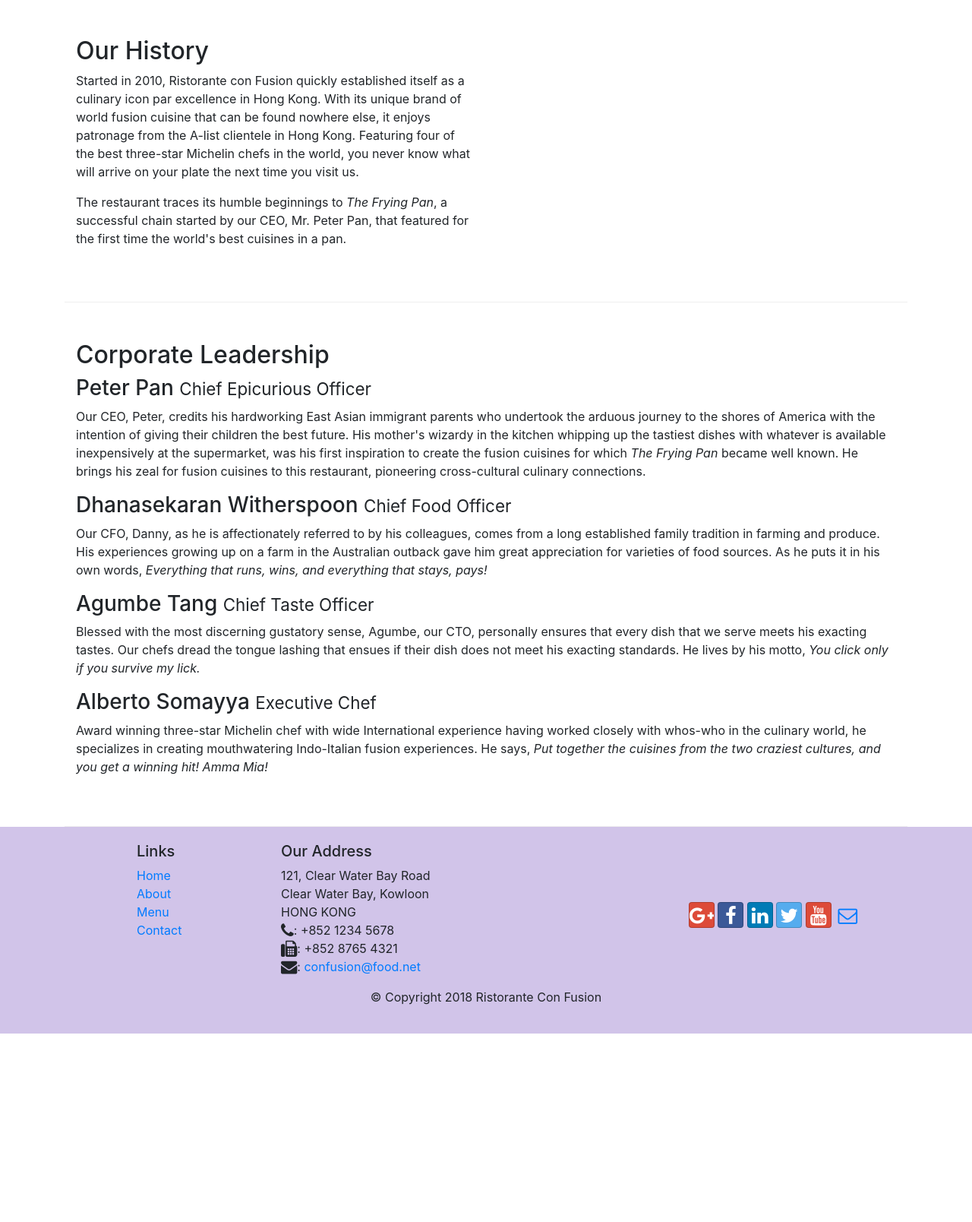
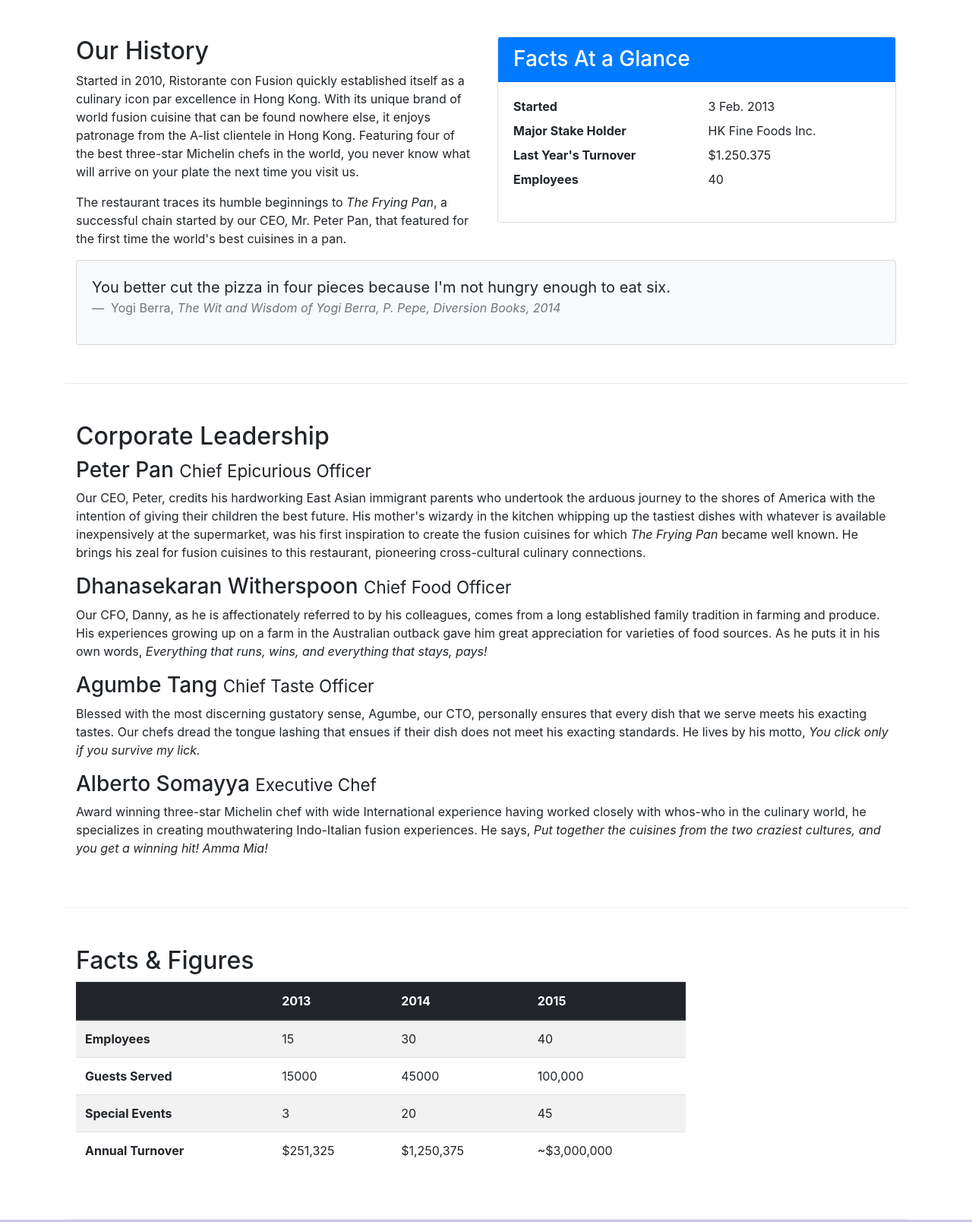
Before and after one commit to christian-tejeda/hkust-fs-bootstrap, a website: page aboutus.html in a window 1280 px wide. Shown: the part 800-2408 px from the top of the page at 76% size. Before the commit the page ends 2160 px from the top, so only its background shows below. Drawn offline with nearby package versions, Linux system fonts and the light colour scheme.

Commit message:
Tables and cards

```diff
--- a/aboutus.html
+++ b/aboutus.html
@@ -1,32 +1,36 @@
 <!DOCTYPE html>
 <html lang="en">
-
     <head>
-
-    <meta charset="utf-8">
-    <meta name="viewport" content="width=device-width, initial-scale=1, shrink-to-fit=no">
-    <meta http-equiv="x-ua-compatible" content="ie=edge">
+        <meta charset="utf-8" />
+        <meta name="viewport" content="width=device-width, initial-scale=1, shrink-to-fit=no" />
+        <meta http-equiv="x-ua-compatible" content="ie=edge" />
 
         <title>Ristorante Con Fusion: About Us</title>
 
-    <link rel="stylesheet" href="node_modules/bootstrap/dist/css/bootstrap.min.css">
-    <link rel="stylesheet" href="css/styles.css">
-    <link rel="stylesheet" href="node_modules/font-awesome/css/font-awesome.min.css">
-    <link rel="stylesheet" href="node_modules/bootstrap-social/bootstrap-social.css">
-
+        <link rel="stylesheet" href="node_modules/bootstrap/dist/css/bootstrap.min.css" />
+        <link rel="stylesheet" href="css/styles.css" />
+        <link rel="stylesheet" href="node_modules/font-awesome/css/font-awesome.min.css" />
+        <link rel="stylesheet" href="node_modules/bootstrap-social/bootstrap-social.css" />
     </head>
 
     <body>
-
         <nav class="navbar navbar-dark navbar-expand-sm fixed-top">
             <div class="container">
                 <a class="navbar-brand" href="#">Ristorante Con Fusion</a>
                 <div id="Navbar" class="collapse navbar-collapse">
                     <ul class="navbar-nav mr-auto">
-                        <li class="nav-item"><a class="nav-link" href="./index.html"><span class="fa fa-home fa-lg"></span> Home</a></li>
-                        <li class="nav-item active"><a class="nav-link" href="#"><span class="fa fa-info fa-lg"></span> About</a></li>
-                        <li class="nav-item"><a class="nav-link" href="#"><span class="fa fa-list fa-lg"></span> Menu</a></li>
-                        <li class="nav-item"><a class="nav-link" href="./contactus.html"><span class="fa fa-address-card fa-lg"></span> Contact</a></li>
+                        <li class="nav-item">
+                            <a class="nav-link" href="./index.html"><span class="fa fa-home fa-lg"></span> Home</a>
+                        </li>
+                        <li class="nav-item active">
+                            <a class="nav-link" href="#"><span class="fa fa-info fa-lg"></span> About</a>
+                        </li>
+                        <li class="nav-item">
+                            <a class="nav-link" href="#"><span class="fa fa-list fa-lg"></span> Menu</a>
+                        </li>
+                        <li class="nav-item">
+                            <a class="nav-link" href="./contactus.html"><span class="fa fa-address-card fa-lg"></span> Contact</a>
+                        </li>
                     </ul>
                 </div>
             </div>
@@ -43,6 +47,7 @@
                         <p>We take inspiration from the World's best cuisines, and create a unique fusion experience. Our lipsmacking creations will tickle your culinary senses!</p>
                     </div>
                     <div class="col-12 col-sm">
+
                     </div>
                 </div>
             </div>
@@ -56,35 +61,122 @@
             <div class="row row-content align-items-center">
                 <div class="col-12">
                     <h3>About Us</h3>
-               <hr>
+                    <hr />
                 </div>
             </div>
 
             <div class="row row-content">
                 <div class="col-sm-6">
                     <h2>Our History</h2>
-                <p>Started in 2010, Ristorante con Fusion quickly established itself as a culinary icon par excellence in Hong Kong. With its unique brand of world fusion cuisine that can be found nowhere else, it enjoys patronage from the A-list clientele in Hong Kong.  Featuring four of the best three-star Michelin chefs in the world, you never know what will arrive on your plate the next time you visit us.</p>
+                    <p>
+                        Started in 2010, Ristorante con Fusion quickly established itself as a culinary icon par excellence in Hong Kong. With its unique brand of world fusion cuisine that can be found nowhere else, it enjoys patronage from
+                        the A-list clientele in Hong Kong. Featuring four of the best three-star Michelin chefs in the world, you never know what will arrive on your plate the next time you visit us.
+                    </p>
                     <p>The restaurant traces its humble beginnings to <em>The Frying Pan</em>, a successful chain started by our CEO, Mr. Peter Pan, that featured for the first time the world's best cuisines in a pan.</p>
                 </div>
-            <div>
+                <div class="col-12 col-sm-6">
+                    <div class="card">
+                        <h3 class="card-header bg-primary text-white">
+                            Facts At a Glance
+                        </h3>
+                        <div class="card-body">
+                            <dl class="row">
+                                <dt class="col-6">Started</dt>
+                                <dd class="col-6">3 Feb. 2013</dd>
+                                <dt class="col-6">Major Stake Holder</dt>
+                                <dd class="col-6">HK Fine Foods Inc.</dd>
+                                <dt class="col-6">Last Year's Turnover</dt>
+                                <dd class="col-6">$1.250.375</dd>
+                                <dt class="col-6">Employees</dt>
+                                <dd class="col-6">40</dd>
+                            </dl>
                         </div>
                     </div>
-
+                </div>
+                <div class="col-12">
+                    <div class="card card-body bg-light">
+                        <blockquote class="blockquote">
+                            <p class="mb-0">You better cut the pizza in four pieces because I'm not hungry enough to eat six.</p>
+                            <footer class="blockquote-footer">
+                                Yogi Berra,
+                                <cite title="Source Title">The Wit and Wisdom of Yogi Berra, P. Pepe, Diversion Books, 2014</cite>
+                            </footer>
+                        </blockquote>
+                    </div>
+                </div>
+            </div>
 
             <div class="row row-content">
                 <div class="col-12">
                     <h2>Corporate Leadership</h2>
                     <h3>Peter Pan <small>Chief Epicurious Officer</small></h3>
-                <p class="d-none d-sm-block">Our CEO, Peter, credits his hardworking East Asian immigrant parents who undertook the arduous journey to the shores of America with the intention of giving their children the best future. His mother's wizardy in the kitchen whipping up the tastiest dishes with whatever is available inexpensively at the supermarket, was his first inspiration to create the fusion cuisines for which <em>The Frying Pan</em> became well known. He brings his zeal for fusion cuisines to this restaurant, pioneering cross-cultural culinary connections.</p>
+                    <p class="d-none d-sm-block">
+                        Our CEO, Peter, credits his hardworking East Asian immigrant parents who undertook the arduous journey to the shores of America with the intention of giving their children the best future. His mother's wizardy in the
+                        kitchen whipping up the tastiest dishes with whatever is available inexpensively at the supermarket, was his first inspiration to create the fusion cuisines for which <em>The Frying Pan</em> became well known. He
+                        brings his zeal for fusion cuisines to this restaurant, pioneering cross-cultural culinary connections.
+                    </p>
                     <h3>Dhanasekaran Witherspoon <small>Chief Food Officer</small></h3>
-                <p class="d-none d-sm-block">Our CFO, Danny, as he is affectionately referred to by his colleagues, comes from a long established family tradition in farming and produce. His experiences growing up on a farm in the Australian outback gave him great appreciation for varieties of food sources. As he puts it in his own words, <em>Everything that runs, wins, and everything that stays, pays!</em></p>
+                    <p class="d-none d-sm-block">
+                        Our CFO, Danny, as he is affectionately referred to by his colleagues, comes from a long established family tradition in farming and produce. His experiences growing up on a farm in the Australian outback gave him
+                        great appreciation for varieties of food sources. As he puts it in his own words, <em>Everything that runs, wins, and everything that stays, pays!</em>
+                    </p>
                     <h3>Agumbe Tang <small>Chief Taste Officer</small></h3>
-                <p class="d-none d-sm-block">Blessed with the most discerning gustatory sense, Agumbe, our CTO, personally ensures that every dish that we serve meets his exacting tastes. Our chefs dread the tongue lashing that ensues if their dish does not meet his exacting standards. He lives by his motto, <em>You click only if you survive my lick.</em></p>
+                    <p class="d-none d-sm-block">
+                        Blessed with the most discerning gustatory sense, Agumbe, our CTO, personally ensures that every dish that we serve meets his exacting tastes. Our chefs dread the tongue lashing that ensues if their dish does not
+                        meet his exacting standards. He lives by his motto, <em>You click only if you survive my lick.</em>
+                    </p>
                     <h3>Alberto Somayya <small>Executive Chef</small></h3>
-                <p class="d-none d-sm-block">Award winning three-star Michelin chef with wide International experience having worked closely with whos-who in the culinary world, he specializes in creating mouthwatering Indo-Italian fusion experiences. He says, <em>Put together the cuisines from the two craziest cultures, and you get a winning hit! Amma Mia!</em></p>
+                    <p class="d-none d-sm-block">
+                        Award winning three-star Michelin chef with wide International experience having worked closely with whos-who in the culinary world, he specializes in creating mouthwatering Indo-Italian fusion experiences. He says,
+                        <em>Put together the cuisines from the two craziest cultures, and you get a winning hit! Amma Mia!</em>
+                    </p>
                 </div>
             </div>
-
+            <div class="row row-content">
+                <div class="col-12 col-sm-9">
+                    <h2>Facts &amp; Figures</h2>
+                    <div class="table-responsive">
+                        <table class="table table-striped">
+                            <thead class="thead-dark">
+                                <tr>
+                                    <th>&nbsp;</th>
+                                    <th>2013</th>
+                                    <th>2014</th>
+                                    <th>2015</th>
+                                </tr>
+                            </thead>
+                            <tbody>
+                                <tr>
+                                    <th>Employees</th>
+                                    <td>15</td>
+                                    <td>30</td>
+                                    <td>40</td>
+                                </tr>
+                                <tr>
+                                    <th>Guests Served</th>
+                                    <td>15000</td>
+                                    <td>45000</td>
+                                    <td>100,000</td>
+                                </tr>
+                                <tr>
+                                    <th>Special Events</th>
+                                    <td>3</td>
+                                    <td>20</td>
+                                    <td>45</td>
+                                </tr>
+                                <tr>
+                                    <th>Annual Turnover</th>
+                                    <td>$251,325</td>
+                                    <td>$1,250,375</td>
+                                    <td>~$3,000,000</td>
+                                </tr>
+                            </tbody>
+                        </table>
+                    </div>
+                </div>
+                <div class="col-12 col-sm-3">
+                </div>
+            </div>
         </div>
 
         <footer class="footer">
@@ -102,11 +194,11 @@
                     <div class="col-7 col-sm-5">
                         <h5>Our Address</h5>
                         <address>
-		              121, Clear Water Bay Road<br>
-		              Clear Water Bay, Kowloon<br>
-		              HONG KONG<br>
-		              <i class="fa fa-phone fa-lg"></i>: +852 1234 5678<br>
-                      <i class="fa fa-fax fa-lg"></i>: +852 8765 4321<br>
+                            121, Clear Water Bay Road<br />
+                            Clear Water Bay, Kowloon<br />
+                            HONG KONG<br />
+                            <i class="fa fa-phone fa-lg"></i>: +852 1234 5678<br />
+                            <i class="fa fa-fax fa-lg"></i>: +852 8765 4321<br />
                             <i class="fa fa-envelope fa-lg"></i>:
                             <a href="mailto:confusion@food.net">confusion@food.net</a>
                         </address>
@@ -129,11 +221,9 @@
                 </div>
             </div>
         </footer>
-
     </body>
 
     <script src="node_modules/jquery/dist/jquery.slim.min.js"></script>
     <script src="node_modules/popper.js/dist/umd/popper.min.js"></script>
     <script src="node_modules/bootstrap/dist/js/bootstrap.min.js"></script>
-
 </html>
```
Lines whose indentation alone changed are shown as unchanged.
